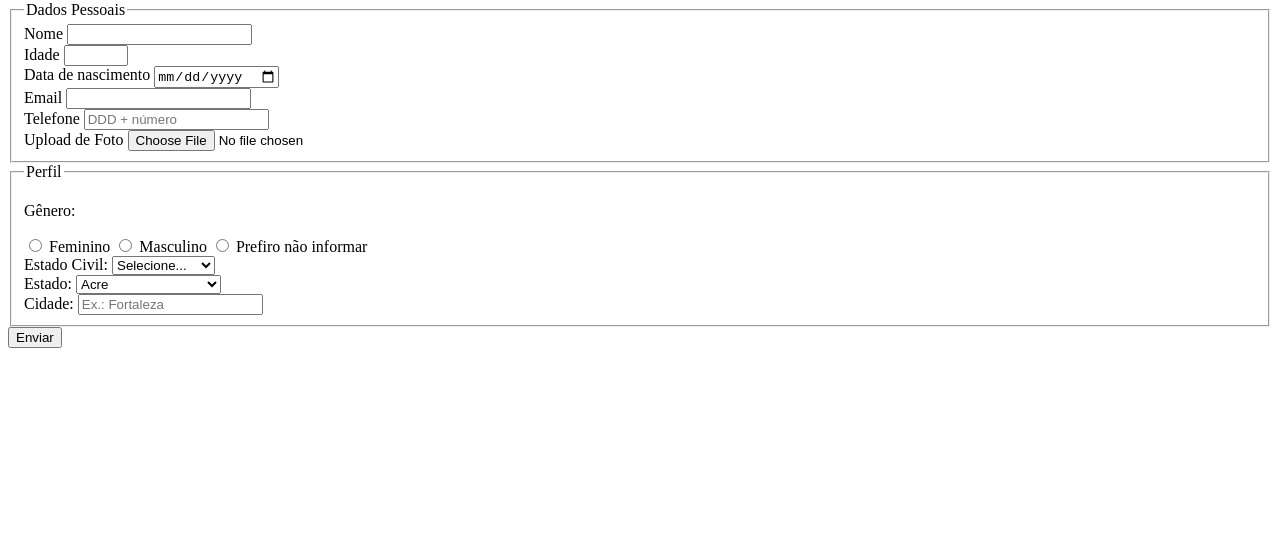
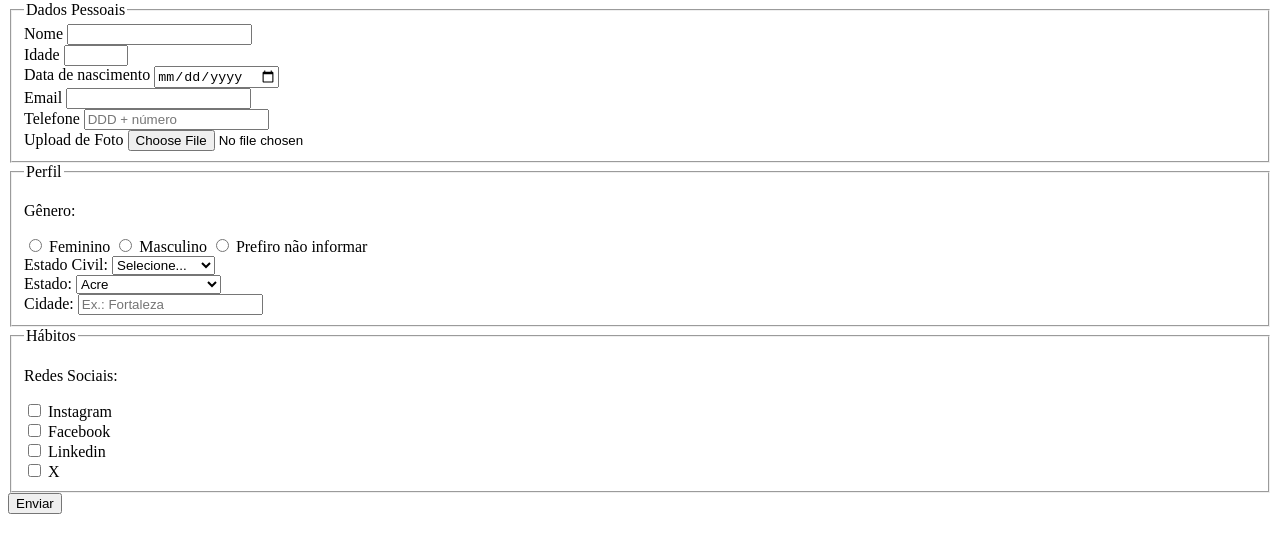
Before and after one commit to alexandregomes-off/pesquisa-culturama, a plain HTML site: page index.html in a window 1280 px wide. Shown: the part 79-632 px from the top of the page. Drawn offline with Linux system fonts and the light colour scheme.

Commit message:
Adiciona opcoes de redes sociais

```diff
--- a/index.html
+++ b/index.html
@@ -94,10 +94,34 @@
                 <br>
 
                 <label for="userCity">Cidade:</label>
-                <input type="text" id="userCity" name="userCity" autocomplete="address-level2" placeholder="Ex.: Fortaleza" />
+                <input
+                    type="text"
+                    id="userCity"
+                    name="userCity"
+                    autocomplete="address-level2"
+                    placeholder="Ex.: Fortaleza"
+                />
 
             </fieldset>
 
+            <fieldset>
+                <legend>Hábitos</legend>
+                <p>Redes Sociais:</p>
+                <input type="checkbox" name="social" value="instagram">
+                <label for="social">Instagram</label>
+                <br>
+                <input type="checkbox" name="social" value="facebook">
+                <label for="social">Facebook</label>
+                <br>
+                <input type="checkbox" name="social" value="linkedin">
+                <label for="social">Linkedin</label>
+                <br>
+                <input type="checkbox" name="social" value="x">
+                <label for="social">X</label>
+
+
+
+            </fieldset>
             <button type="submit">Enviar</button>
         </form>
     </section>
```
